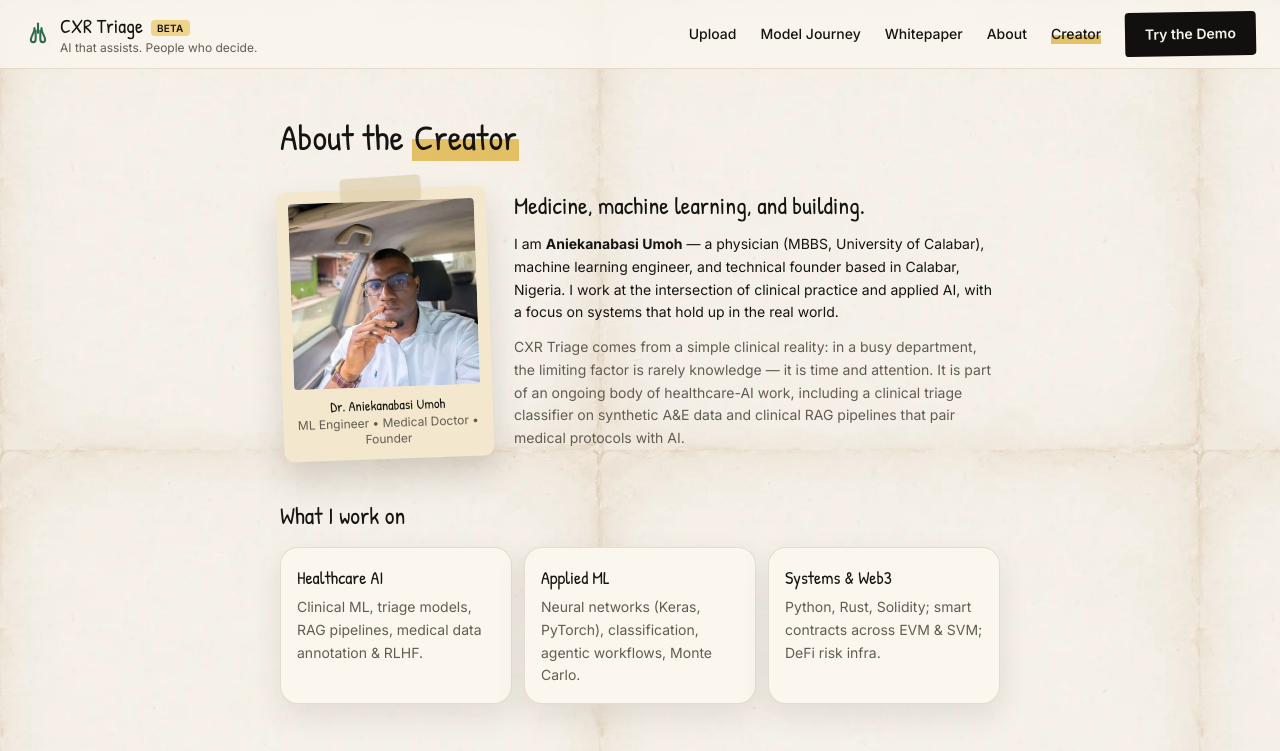
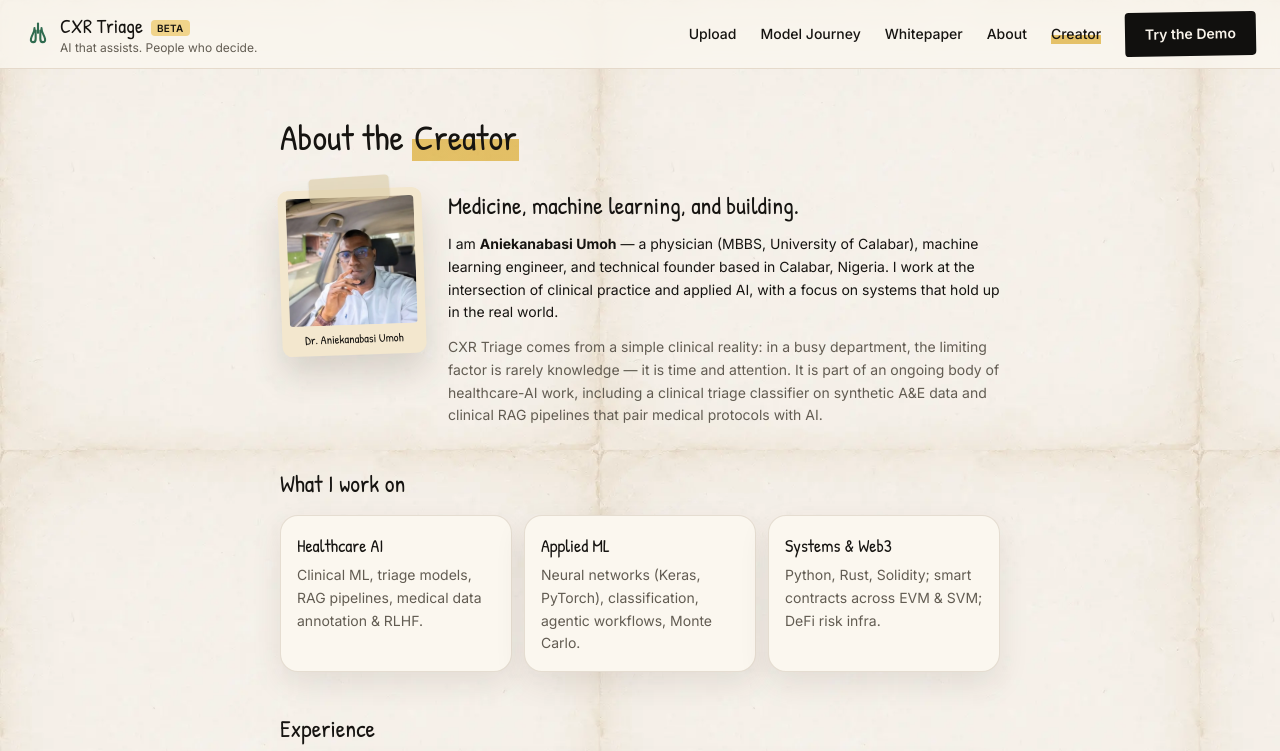
Before and after one commit to AniekanabasiUmoh/cxrtriage, a Next.js app: page /creator in a window 1280 px wide. Shown: the top 751 px of the page. Built offline with nearby package versions, Linux system fonts and the light colour scheme.

Commit message:
Creator: smaller, tasteful portrait that fits the page vibe

```diff
--- a/src/app/creator/page.tsx
+++ b/src/app/creator/page.tsx
@@ -45,20 +45,22 @@ export default function CreatorPage() {
       </h1>
 
       {/* Intro: portrait + bio */}
-      <div className="mt-8 grid grid-cols-1 gap-6 sm:grid-cols-[210px_1fr]">
-        <PaperCard tone="torn" rotate={-2} tape className="h-fit p-3">
+      <div className="mt-8 flex flex-col gap-6 sm:flex-row sm:items-start">
+        <PaperCard
+          tone="torn"
+          rotate={-2}
+          tape
+          className="mx-auto h-fit w-36 shrink-0 p-2 sm:mx-0"
+        >
           <Image
             src="/assets/creator.webp"
             alt="Dr. Aniekanabasi Umoh"
-            width={600}
-            height={600}
+            width={300}
+            height={300}
             className="aspect-square w-full rounded object-cover"
           />
-          <p className="mt-2 text-center font-hand text-sm text-ink">
+          <p className="mt-1.5 text-center font-hand text-xs text-ink">
             Dr. Aniekanabasi Umoh
-          </p>
-          <p className="text-center text-xs text-muted-ink">
-            ML Engineer &bull; Medical Doctor &bull; Founder
           </p>
         </PaperCard>
 
```
